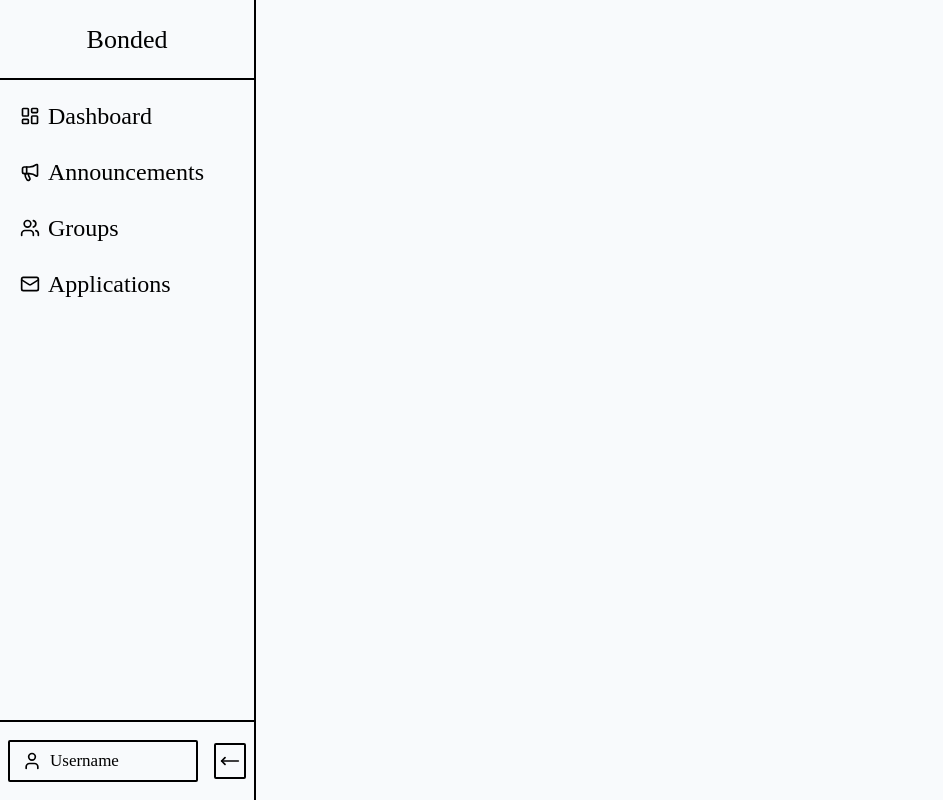
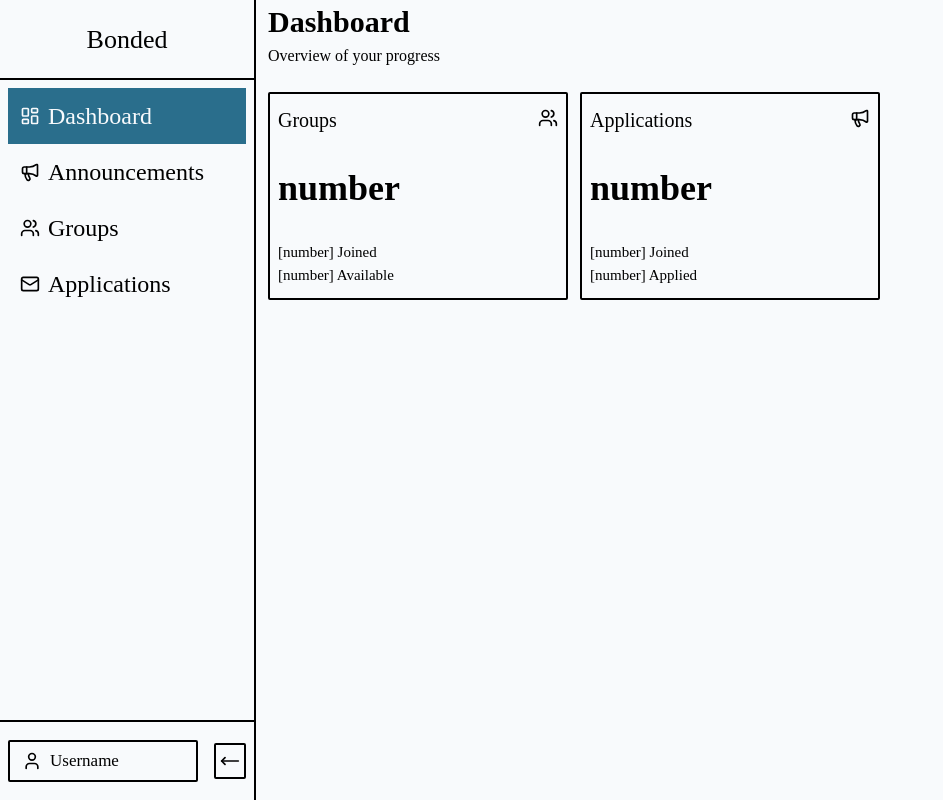
Before and after one commit to Himanshu-Sharma2250/Bonded, a React app in the folder frontend/: page / in a window 1280 px wide. Shown: the whole page, without its empty margins (0-943 px from the left). Built offline with nearby package versions, Linux system fonts and the light colour scheme; the HTML template or start-up script is replaced by a standard one.

Commit message:
add Dashboard UI in pages folder

```diff
--- a/frontend/src/App.jsx
+++ b/frontend/src/App.jsx
@@ -4,13 +4,14 @@ import LandingPage from './pages/LandingPage'
 import SignUpPage from './pages/SignUpPage'
 import SignInPage from './pages/SignInPage'
 import SideMenu from './components/SideMenu'
+import Dashboard from './pages/Dashboard'
 
 function App() {
 
     return (
         <>
             <div className='h-screen w-screen'>
-                <SideMenu />
+                <Dashboard />
             </div>
         </>
     )
--- a/frontend/src/components/SideMenu.jsx
+++ b/frontend/src/components/SideMenu.jsx
@@ -1,7 +1,45 @@
 import { User, LayoutDashboard, Megaphone, Users, Mail, MoveLeft } from 'lucide-react'
-import React from 'react'
+import React, { useEffect, useState } from 'react'
+import { useRef } from 'react';
 
 const SideMenu = () => {
+    const [currentPage, setCurrentPage] = useState('Dashboard');
+    const currentPageRef = useRef(currentPage);
+
+    useEffect(() => {
+        currentPageRef.current = currentPage;
+        setBgColor();
+    }, [currentPage])
+
+    const setBgColor = () => {
+        const id = currentPageRef.current;
+        const element = document.getElementById(id);
+
+        if (element) {
+            element.style.backgroundColor = '#2A6E8C'
+            element.style.color = '#F8FAFC'
+        }
+    }
+
+    const resetBgColor = () => {
+        const id = currentPageRef.current;
+        const element = document.getElementById(id);
+
+        if (element) {
+            element.style.backgroundColor = '#F8FAFC'
+            element.style.color = '#000000'
+        }
+    }
+
+    const changePage = (e) => {
+        resetBgColor();
+
+        const element = e.currentTarget;
+        const id = element.getAttribute("id");
+
+        setCurrentPage(id);
+    }
+
     return (
         <div className='h-screen w-[20%] border-r-2 bg-[#F8FAFC]'>
             {/* div 1 - contains logo */}
@@ -13,28 +51,28 @@ const SideMenu = () => {
 
             {/* div 2 - contains menu */}
             <div className='h-[80%] w-full flex flex-col py-2 px-2'>
-                <div className='flex justify-start gap-2 px-3 items-center h-14 cursor-pointer hover:bg-[#E9F1F5] hover:text-[#2A6E8C]'>
+                <div className='flex justify-start gap-2 px-3 items-center h-14 cursor-pointer hover:bg-[#E9F1F5] hover:text-[#2A6E8C]' id='Dashboard' onClick={changePage}>
                     <LayoutDashboard className='w-5' />
                     <h1 className='text-2xl'>
                         Dashboard
                     </h1>
                 </div>
 
-                <div className='flex justify-start gap-2 px-3 items-center h-14 cursor-pointer hover:bg-[#E9F1F5] hover:text-[#2A6E8C]'>
+                <div className='flex justify-start gap-2 px-3 items-center h-14 cursor-pointer hover:bg-[#E9F1F5] hover:text-[#2A6E8C]' id='Announcements' onClick={changePage}>
                     <Megaphone className='w-5' />
                     <h1 className='text-2xl'>
                         Announcements
                     </h1>
                 </div>
 
-                <div className='flex justify-start gap-2 px-3 items-center h-14 cursor-pointer hover:bg-[#E9F1F5] hover:text-[#2A6E8C]'>
+                <div className='flex justify-start gap-2 px-3 items-center h-14 cursor-pointer hover:bg-[#E9F1F5] hover:text-[#2A6E8C]' id='Groups' onClick={changePage}>
                     <Users className='w-5' />
                     <h1 className='text-2xl'>
                         Groups
                     </h1>
                 </div>
 
-                <div className='flex justify-start gap-2 px-3 items-center h-14 cursor-pointer hover:bg-[#E9F1F5] hover:text-[#2A6E8C]'>
+                <div className='flex justify-start gap-2 px-3 items-center h-14 cursor-pointer hover:bg-[#E9F1F5] hover:text-[#2A6E8C]' id='Applications' onClick={changePage}>
                     <Mail className='w-5' />
                     <h1 className='text-2xl'>
                         Applications
@@ -44,16 +82,16 @@ const SideMenu = () => {
 
             {/* div 3 - contains user profile */}
             <div className='h-[10%] w-full flex justify-between items-center px-2 border-t-2'>
-                <div className='flex justify-start rounded-xs items-center gap-2 border-2 px-3 py-1.5 w-[80%]'>
+                <div className='flex justify-start rounded-xs items-center gap-2 border-2 px-3 py-1.5 w-[80%] cursor-pointer'>
                     <User className='w-5'/>
                     <span className='text-[17px]'>
                         Username
                     </span>
                 </div>
 
-                <div className='border-2 px-1 py-1 rounded-xs'>
+                <button className='border-2 px-1 py-1 rounded-xs cursor-pointer'>
                     <MoveLeft className='w-5' />
-                </div>
+                </button>
             </div>
         </div>
     )
--- /dev/null
+++ b/frontend/src/pages/Dashboard.jsx
@@ -0,0 +1,70 @@
+import React from 'react'
+import SideMenu from '../components/SideMenu'
+import { Megaphone, Users } from 'lucide-react'
+
+const Dashboard = () => {
+    return (
+        <div className='flex bg-[#F8FAFC]'>
+            <SideMenu />
+
+            {/* contains the dashboard */}
+            <div className='flex flex-col gap-1 w-[80%] h-full'>
+                {/* header */}
+                <div className='px-3 flex flex-col gap-1 py-1'>
+                    <h1 className='text-3xl font-bold'>
+                        Dashboard
+                    </h1>
+
+                    <p>
+                        Overview of your progress
+                    </p>
+                </div>
+
+                {/* dashboard hero */}
+                <main className='flex w-full h-60 px-3 py-4 gap-3'>
+                    {/* div 1 - shows group detail */}
+                    <div className='flex flex-col border-2 w-[30%] px-2 py-3 justify-between rounded-xs'>
+                        <div className='flex justify-between'>
+                            <span className='text-xl'>
+                                Groups
+                            </span>
+
+                            <Users className='w-5' />
+                        </div>
+
+                        <span className='text-4xl font-bold'>
+                            number
+                        </span>
+
+                        <div className='flex flex-col'>
+                            <span className='text-[15px]'>[number] Joined</span>
+                            <span className='text-[15px]'>[number] Available</span>
+                        </div>
+                    </div>
+
+                    {/* div 2 - shows application detail */}
+                    <div className='flex flex-col border-2 w-[30%] px-2 py-3 justify-between rounded-xs'>
+                        <div className='flex justify-between'>
+                            <span className='text-xl'>
+                                Applications
+                            </span>
+
+                            <Megaphone className='w-5' />
+                        </div>
+
+                        <span className='text-4xl font-bold'>
+                            number
+                        </span>
+
+                        <div className='flex flex-col'>
+                            <span className='text-[15px]'>[number] Joined</span>
+                            <span className='text-[15px]'>[number] Applied</span>
+                        </div>
+                    </div>
+                </main>
+            </div>
+        </div>
+    )
+}
+
+export default Dashboard
```
